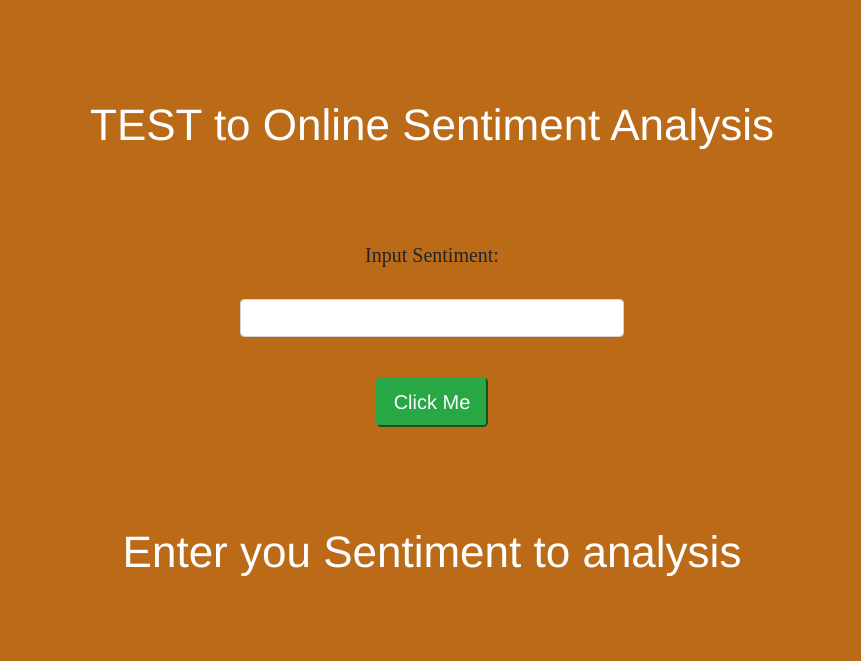
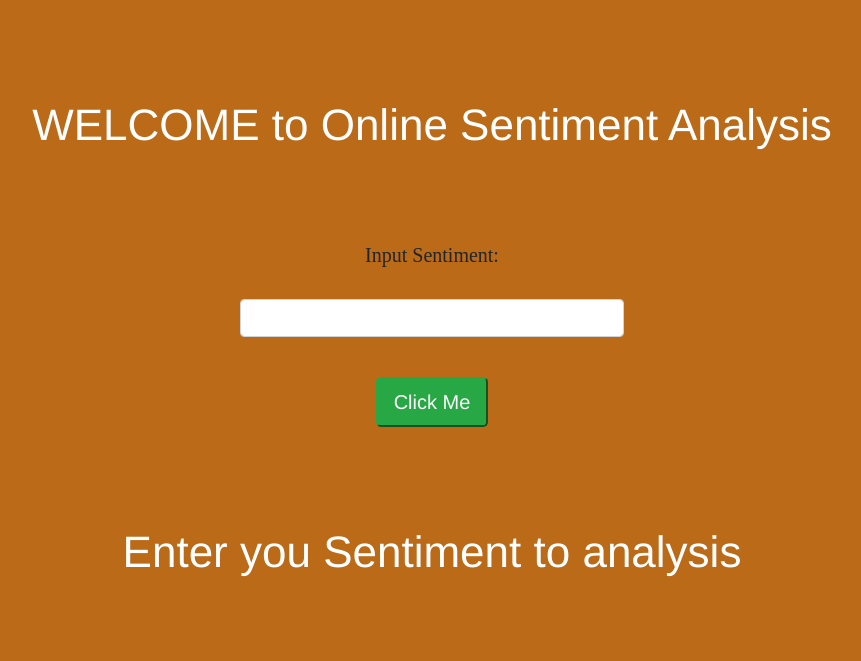
Before and after one commit to gketan91/Sentiment-Analyser, a Flask app: page / in a window 1280 px wide. Shown: the top 661 px of the page, without its empty margins (208-1069 px from the left). Run offline with Flask 2, Linux system fonts and the light colour scheme; some libraries are stand-ins or nearby versions.

Commit message:
Update index.html

```diff
--- a/templates/index.html
+++ b/templates/index.html
@@ -1,7 +1,7 @@
 {% extends "base.html" %}
 
 {% block content %}
-<h1>TEST to Online Sentiment Analysis</h1>
+<h1>WELCOME to Online Sentiment Analysis</h1>
 <style>
     input {
   width: 30%;
```
